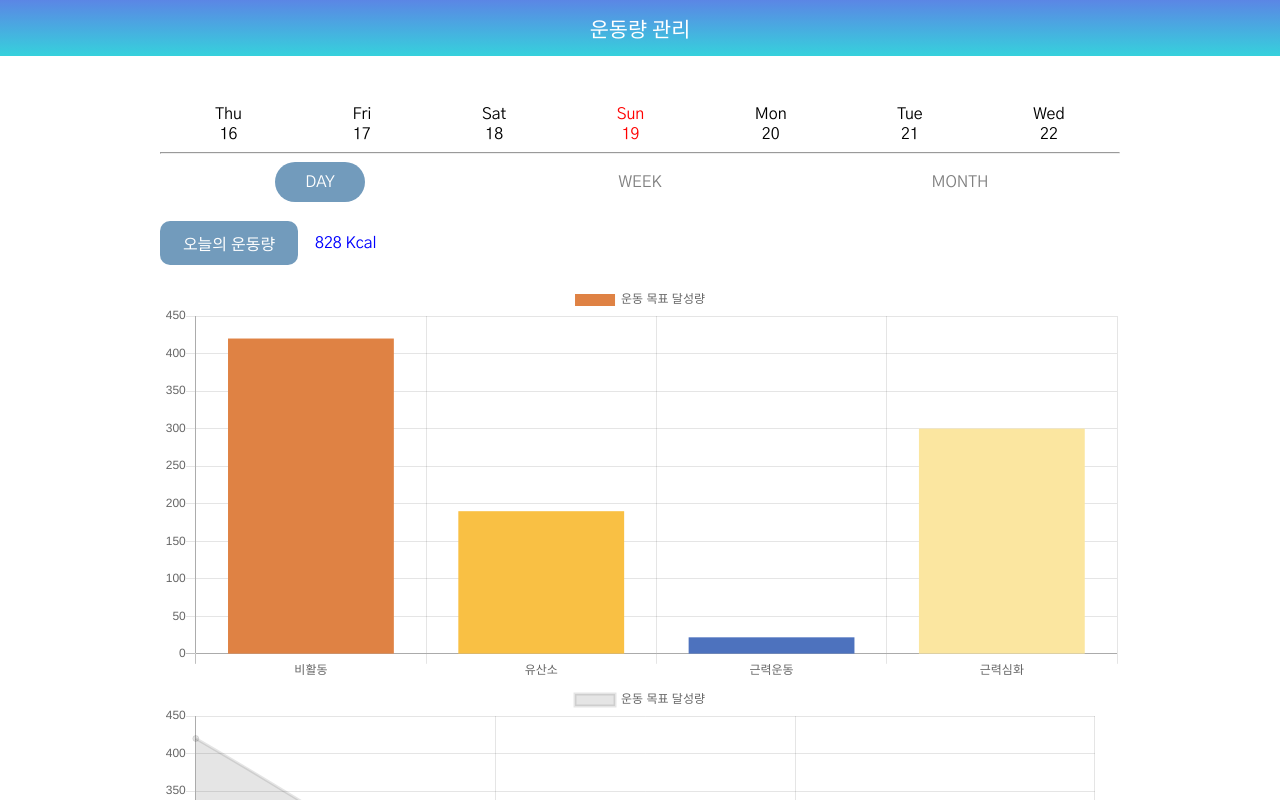
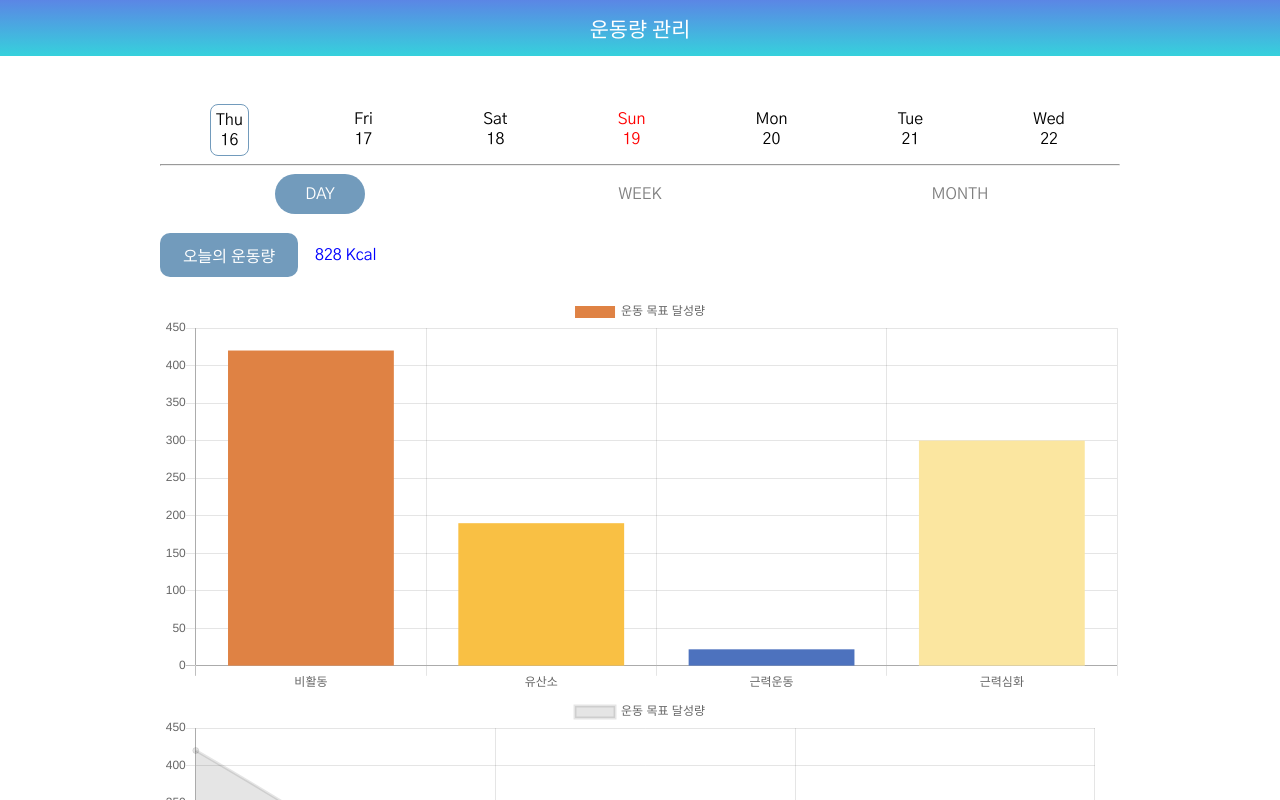
Before and after one commit to uhmseohun/everyone-meeting, a Vue app: page /management/amount in a window 1280 px wide. Shown: the top 800 px of the page. Built offline with nearby package versions, Linux system fonts and the light colour scheme; what vue-swal would draw is missing.

Commit message:
feat: add v-model in week selection component

```diff
--- a/src/components/SelectWeek.vue
+++ b/src/components/SelectWeek.vue
@@ -13,7 +13,8 @@ export default {
         new Date('May 20, 2019 17:22:10'),
         new Date('May 21, 2019 17:22:10'),
         new Date('May 22, 2019 17:22:10')
-      ]
+      ],
+      selection: 0
     }
   },
   methods: {
@@ -22,6 +23,10 @@ export default {
     },
     getDate (date) {
       return format(date, 'DD')
+    },
+    toggle (i) {
+      this.selection = i
+      this.$emit('input', this.days[this.selection])
     }
   }
 }
@@ -34,8 +39,10 @@ export default {
     v-for="(day, i) in days"
     :class="{
       'week__day': true,
-      'week__day-sun': getDay(day) === 'Sun'
+      'week__day-sun': getDay(day) === 'Sun',
+      'week__day-selected': i === selection
     }"
+    @click="toggle(i)"
   >
     <span class="week__text">{{ getDay(day) }}</span>
     <span class="week__text">{{ getDate(day) }}</span>
@@ -50,8 +57,16 @@ export default {
 
   &__day {
     text-align: center;
+    padding: 5px;
+    user-select: none;
+
     &-sun {
       color: red;
+    }
+
+    &-selected {
+      border: 1.3px solid rgb(114, 155, 188);;
+      border-radius: 8px;
     }
   }
 
--- a/src/views/ManagementAmount.vue
+++ b/src/views/ManagementAmount.vue
@@ -9,7 +9,8 @@ export default {
   data () {
     return {
       current: 0,
-      durations: ['DAY', 'WEEK', 'MONTH']
+      durations: ['DAY', 'WEEK', 'MONTH'],
+      day: new Date()
     }
   },
   methods: {
@@ -22,7 +23,7 @@ export default {
 
 <template>
 <div class="amount">
-  <select-week />
+  <select-week v-model="day"/>
   <hr>
   <div class="amount__duration-box">
     <div
```
